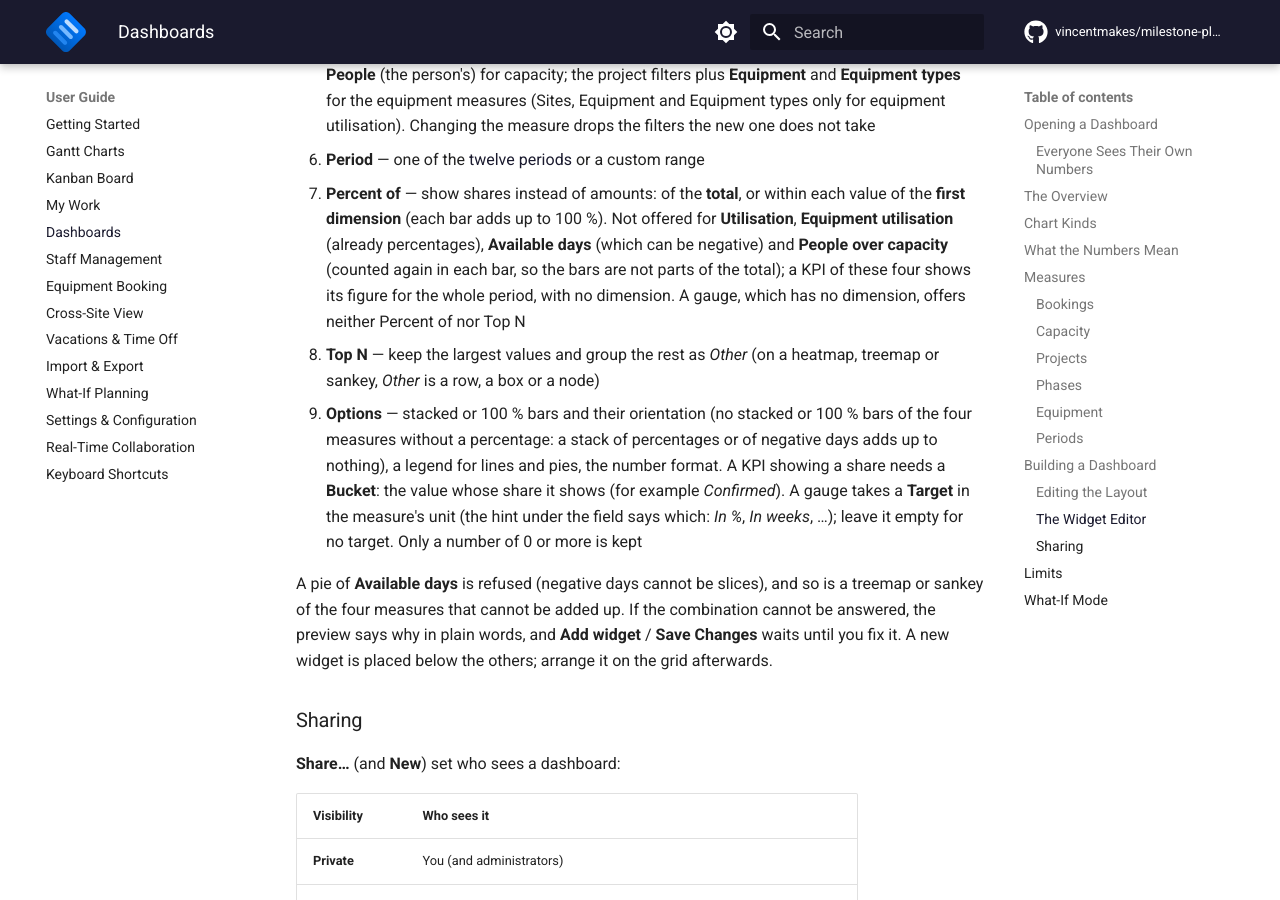
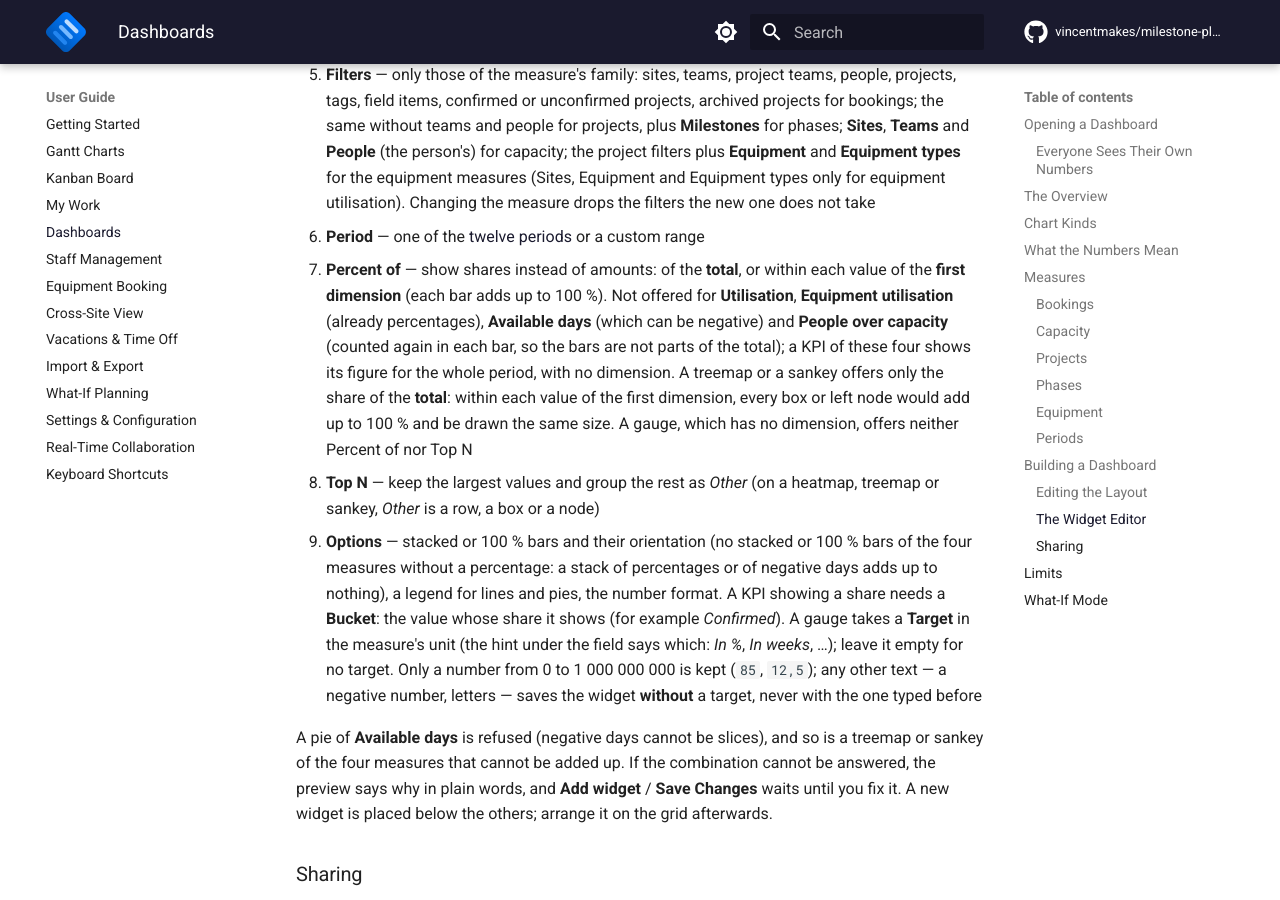
Before and after one commit to vincentmakes/milestone-planner, an MkDocs documentation site: the page built from docs/user-guide/dashboards.md, in a window 1280 px wide and 900 px high, scrolled down 10935 px. Built offline with MkDocs 1.6.1 and Material for MkDocs 9.7.7, drawn with Linux system fonts in a browser that asks for light colours; comment, search, counter and statistics services are not loaded; some of the changed text lies outside the part shown.

Commit message:
Document who gets Capacity and flows, the gauge target rules and the treemap share
Capacity and flows comes with every tenant seeded with the demo data, the
portal's Seed demo data included; the docs now give the Target field's
range and clearing, the target text format, the share of the total on
treemaps and sankeys, and the API's numeric target and pre-release kinds.

Co-Authored-By: Claude Opus 5.5 <noreply@anthropic.com>

```diff
--- a/docs/user-guide/dashboards.md
+++ b/docs/user-guide/dashboards.md
@@ -45,7 +45,7 @@ Every Milestone instance starts with the **Overview**, shared with everyone:
 
 People who build dashboards can **Duplicate** it and adapt the copy. Only an administrator can change or delete the Overview itself; once deleted, it does not come back.
 
-The **demo tenant** also comes with a second dashboard, **Capacity and flows**, shared with everyone, which shows the four larger chart kinds on the demo data (other tenants do not get it):
+A tenant seeded with the **demo data** — the demo tenant of the Codespaces and screenshot setups, and any tenant an administrator provisions in the admin portal with the **Seed demo data** option — also comes with a second dashboard, **Capacity and flows**, shared with everyone, which shows the four larger chart kinds on that data:
 
 | Widget | What it shows |
 |--------|---------------|
@@ -72,7 +72,7 @@ A widget is one of nine kinds. Each takes one measure and up to two **dimensions
 | **Sankey** | Flows from the values of the first dimension to those of the second, as wide as the measure | Exactly two, no period | Utilisation, equipment utilisation, available days, people over capacity | Number format |
 | **Table** | The figures as rows and columns | Up to two | — | Number format |
 
-- **Gauge**: the dial runs from 0 (lower when the value is negative, as available days can be) to a little past the value and the target. With a **Target**, the scale is **green** up to the target, **amber** from the target up to 100 % (for a percentage) or up to 15 % above the target (for days, weeks or counts), and **red** beyond; the bar showing the value takes the colour of its band, and *Target 85 %* is written under the figure. A target of 100 % or more leaves no amber band. Without a target the dial has one colour
+- **Gauge**: the dial runs from 0 (lower when the value is negative, as available days can be) to a little past the value and the target. With a **Target**, the scale is **green** up to the target, **amber** from the target up to 100 % (for a percentage) or up to 15 % above the target (for days, weeks or counts), and **red** beyond; the bar showing the value takes the colour of its band, and *Target 85 %* is written under the figure, in the widget's number format like the figure itself (*Target 20 days* with **Integer**). A target of 100 % or more leaves no amber band: a value right at such a target is already red. Without a target the dial has one colour
 - **Heatmap**: when one of the two dimensions is a **Period**, the periods are the columns; otherwise the first dimension gives the rows and the second the columns. A colour scale under the grid gives the values; each cell shows its figure when the cells are wide and tall enough. An **empty cell** means no data for that pair (a utilisation with no capacity there), not zero
 - **Treemap** and **Sankey** add their values up, so they refuse the four measures that cannot be added (two percentages, available days, which can be negative, and people over capacity), and the **Period** dimension is not offered. With **Top N**, the values beyond the N largest of the first dimension become one *Other* box or node
 - A chart with nothing to draw for its period reads *Nothing to show for this period*
@@ -205,9 +205,9 @@ On a phone (640 px wide or less) dashboards are view-only.
 4. **Dimension 1** and **Dimension 2** — how to break the measure down: Site, Team, Project team, Person, Project, Project manager, Customer, Confirmed, Tag, Phase, Status, Equipment, Equipment type, any dropdown or toggle **project field**, or Period (by year, quarter, month or week). Only the dimensions that make sense for the measure are offered; a pie takes one dimension, a KPI at most one, a heatmap and a sankey two, a treemap one or two (no Period for treemaps and sankeys), a gauge none
 5. **Filters** — only those of the measure's family: sites, teams, project teams, people, projects, tags, field items, confirmed or unconfirmed projects, archived projects for bookings; the same without teams and people for projects, plus **Milestones** for phases; **Sites**, **Teams** and **People** (the person's) for capacity; the project filters plus **Equipment** and **Equipment types** for the equipment measures (Sites, Equipment and Equipment types only for equipment utilisation). Changing the measure drops the filters the new one does not take
 6. **Period** — one of the [twelve periods](#periods) or a custom range
-7. **Percent of** — show shares instead of amounts: of the **total**, or within each value of the **first dimension** (each bar adds up to 100 %). Not offered for **Utilisation**, **Equipment utilisation** (already percentages), **Available days** (which can be negative) and **People over capacity** (counted again in each bar, so the bars are not parts of the total); a KPI of these four shows its figure for the whole period, with no dimension. A gauge, which has no dimension, offers neither Percent of nor Top N
+7. **Percent of** — show shares instead of amounts: of the **total**, or within each value of the **first dimension** (each bar adds up to 100 %). Not offered for **Utilisation**, **Equipment utilisation** (already percentages), **Available days** (which can be negative) and **People over capacity** (counted again in each bar, so the bars are not parts of the total); a KPI of these four shows its figure for the whole period, with no dimension. A treemap or a sankey offers only the share of the **total**: within each value of the first dimension, every box or left node would add up to 100 % and be drawn the same size. A gauge, which has no dimension, offers neither Percent of nor Top N
 8. **Top N** — keep the largest values and group the rest as *Other* (on a heatmap, treemap or sankey, *Other* is a row, a box or a node)
-9. **Options** — stacked or 100 % bars and their orientation (no stacked or 100 % bars of the four measures without a percentage: a stack of percentages or of negative days adds up to nothing), a legend for lines and pies, the number format. A KPI showing a share needs a **Bucket**: the value whose share it shows (for example *Confirmed*). A gauge takes a **Target** in the measure's unit (the hint under the field says which: *In %*, *In weeks*, …); leave it empty for no target. Only a number of 0 or more is kept
+9. **Options** — stacked or 100 % bars and their orientation (no stacked or 100 % bars of the four measures without a percentage: a stack of percentages or of negative days adds up to nothing), a legend for lines and pies, the number format. A KPI showing a share needs a **Bucket**: the value whose share it shows (for example *Confirmed*). A gauge takes a **Target** in the measure's unit (the hint under the field says which: *In %*, *In weeks*, …); leave it empty for no target. Only a number from 0 to 1 000 000 000 is kept (`85`, `12,5`); any other text — a negative number, letters — saves the widget **without** a target, never with the one typed before
 
 A pie of **Available days** is refused (negative days cannot be slices), and so is a treemap or sankey of the four measures that cannot be added up. If the combination cannot be answered, the preview says why in plain words, and **Add widget** / **Save Changes** waits until you fix it. A new widget is placed below the others; arrange it on the grid afterwards.
 
```
Also changed, not shown: CHANGELOG.md (+1 -1 lines), docs/developer-guide/api-reference.md (+2 -2 lines).
